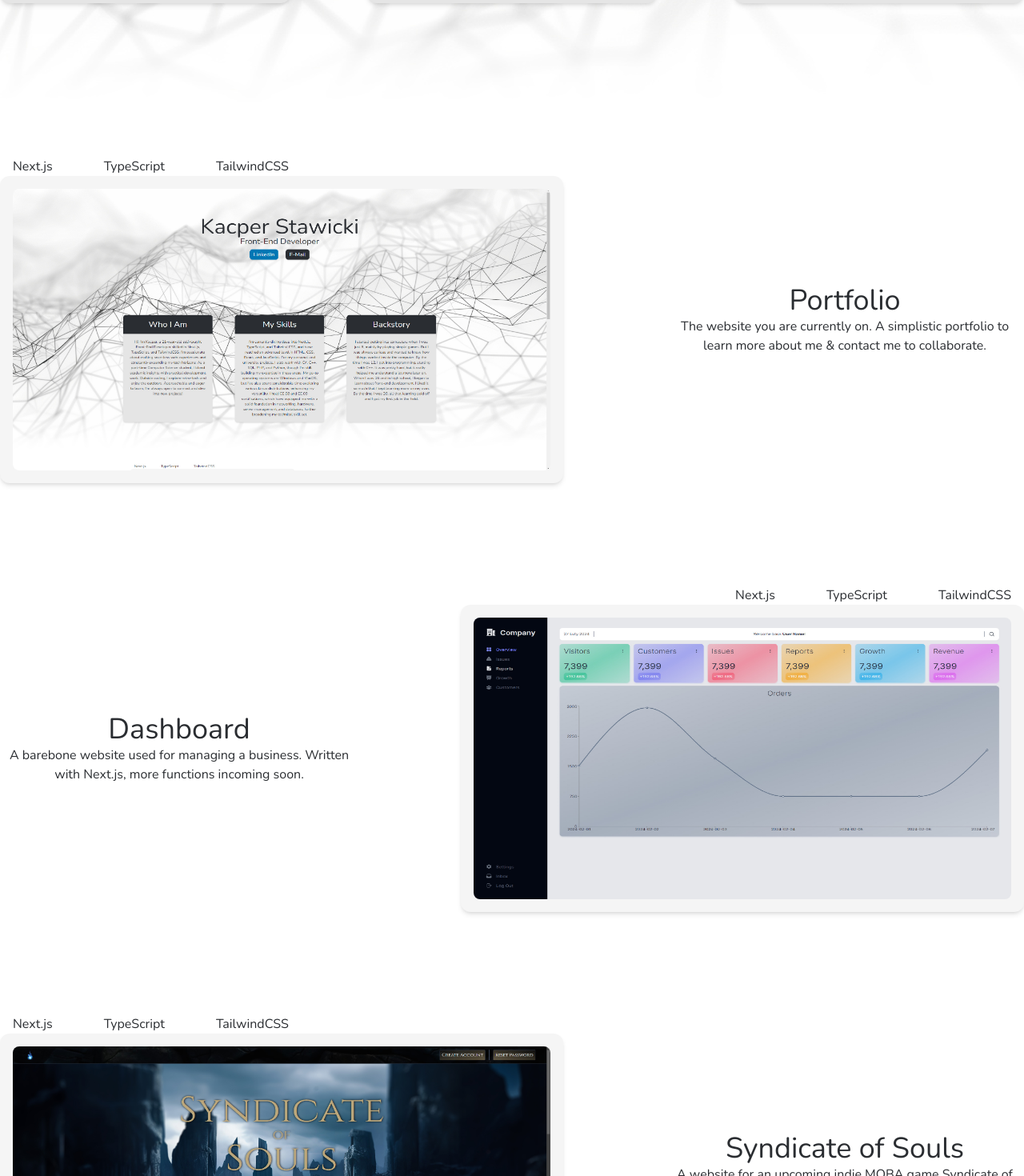
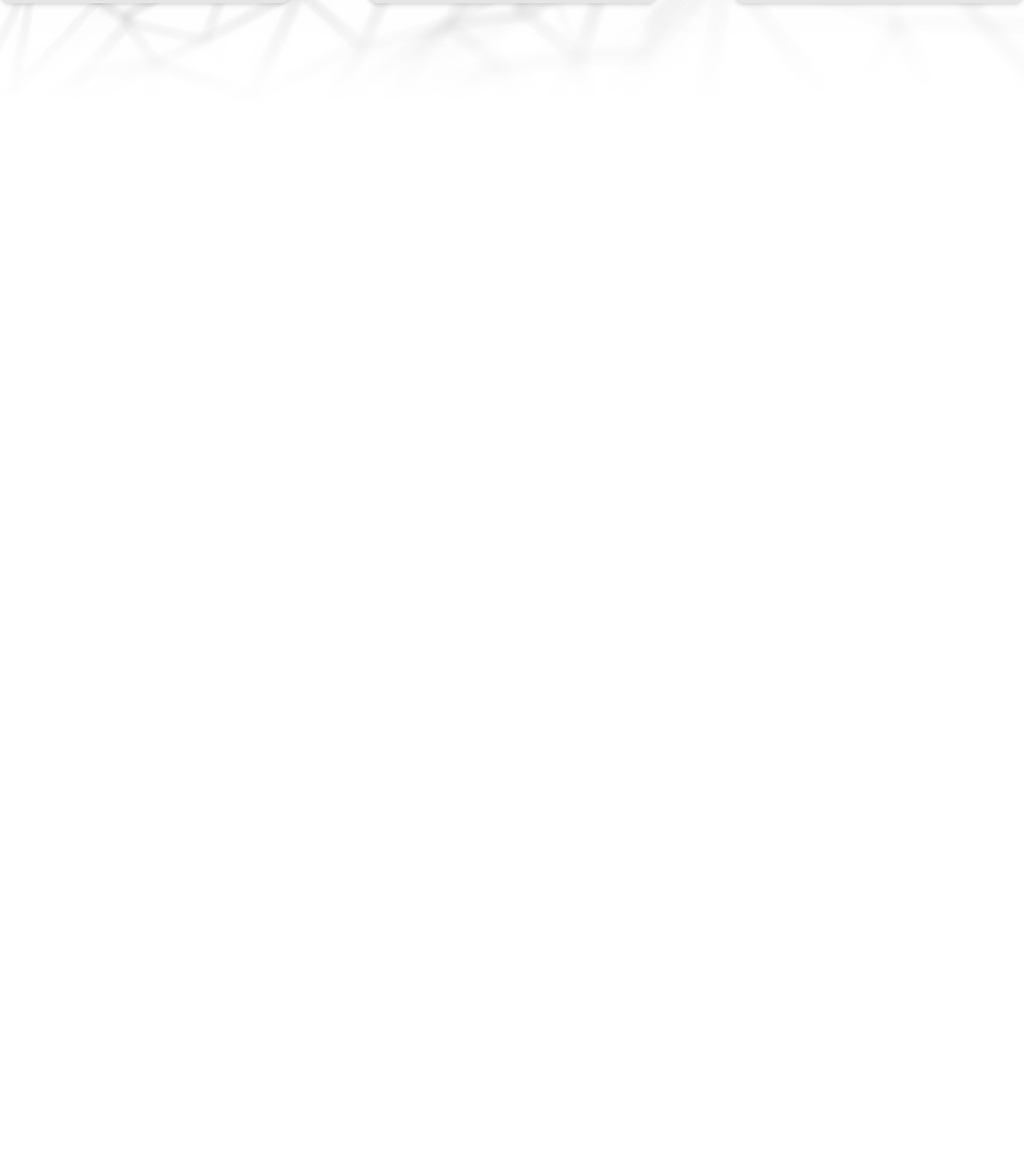
Before and after one commit to KacperStawicki/portfolio-website, a Next.js app: page / in a window 1280 px wide. Shown: the part 1100-2570 px from the top of the page at 80% size. After the commit the page ends 1232 px from the top, so only its background shows below. Built offline with nearby package versions, Linux system fonts and the light colour scheme.

Commit message:
Removed projects from home page

```diff
--- a/app/page.tsx
+++ b/app/page.tsx
@@ -52,33 +52,6 @@ export default function Home() {
           </div>
         </section>
       </div>
-      <section className="flex lg:flex-1 py-16 mx-auto">
-        <div className="flex flex-col lg:flex-1 space-y-32">
-          <Project
-            title="Portfolio"
-            description="The website you are currently on. A simplistic portfolio to learn more about me & contact me to collaborate."
-            imageSrc="/portfolio.jpg"
-            tech={["Next.js", "TypeScript", "TailwindCSS"]}
-            link="https://github.com/Renjirox/portfolio-website"
-          />
-
-          <Project
-            title="Dashboard"
-            description="A barebone website used for managing a business. Written with Next.js, more functions incoming soon."
-            imageSrc="/dashboard.jpg"
-            tech={["Next.js", "TypeScript", "TailwindCSS"]}
-            link="https://github.com/Renjirox/dashboard"
-            flip
-          />
-          <Project
-            title="Syndicate of Souls"
-            description="A website for an upcoming indie MOBA game Syndicate of Souls. Currently written in Next.js, ongoing conversion to Angular."
-            imageSrc="/sos.jpg"
-            tech={["Next.js", "TypeScript", "TailwindCSS"]}
-            link="https://www.syndicateofsouls.com"
-          />
-        </div>
-      </section>
     </main>
   );
 }
```
